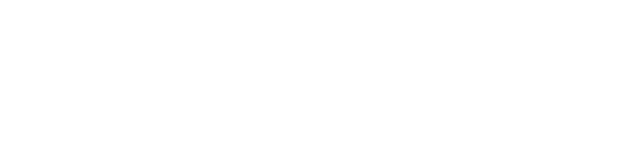
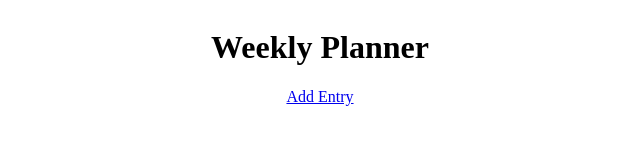
Before and after one commit to jamiecafirma/week-planner, a plain HTML site: page index.html in a window 1280 px wide. Shown: the whole page, without its empty margins (320-960 px from the left). Drawn offline with Linux system fonts and the light colour scheme.

Commit message:
Updated layout classes, created utility classes, and added html and data object.

```diff
--- a/data.js
+++ b/data.js
@@ -0,0 +1,6 @@
+// var data = {
+//   view: 'entry-form',
+//   entries: [],
+//   editing: null,
+//   nextEntryId: 1
+// };
--- a/index.html
+++ b/index.html
@@ -1,5 +1,6 @@
 <!DOCTYPE html>
 <html lang="en">
+
 <head>
   <meta charset="UTF-8">
   <meta name="viewport" content="width=device-width, initial-scale=1.0">
@@ -7,8 +8,22 @@
   <link rel="stylesheet" href="styles.css">
   <link rel="stylesheet" href="layout.css">
 </head>
+
 <body>
+  <div class="container">
+    <div class="row">
+      <div class="column-full justify-center">
+        <h1>Weekly Planner</h1>
+      </div>
+    </div>
+    <div class="row">
+      <div class="column-full justify-center">
+        <a href="#">Add Entry</a>
+      </div>
+    </div>
+  </div>
   <script src="main.js"></script>
   <script src="data.js"></script>
 </body>
+
 </html>
--- a/layout.css
+++ b/layout.css
@@ -0,0 +1,37 @@
+.hidden {
+  display: none !important;
+}
+
+.container {
+  max-width: 900px;
+  margin: 0 auto;
+  padding: 0 1.5rem;
+}
+
+.row {
+  display: flex;
+  flex-wrap: wrap;
+}
+
+.column-full {
+  width: 100%;
+}
+
+.column-half {
+  width: 50%;
+}
+
+/* @media screen and (min-width: 768px) {
+  .container {
+    max-width: 900px;
+  }
+
+  .column-full,
+  .column-half {
+    padding: 0 0.75rem;
+  }
+
+  .column-half {
+    width: 50%;
+  }
+} */
--- a/styles.css
+++ b/styles.css
@@ -0,0 +1,14 @@
+.justify-center {
+  display: flex;
+  justify-content: center;
+}
+
+.text-center {
+  display: flex;
+  text-align: center;
+}
+
+.flex-end {
+  display: flex;
+  justify-content: flex-end;
+}
```
